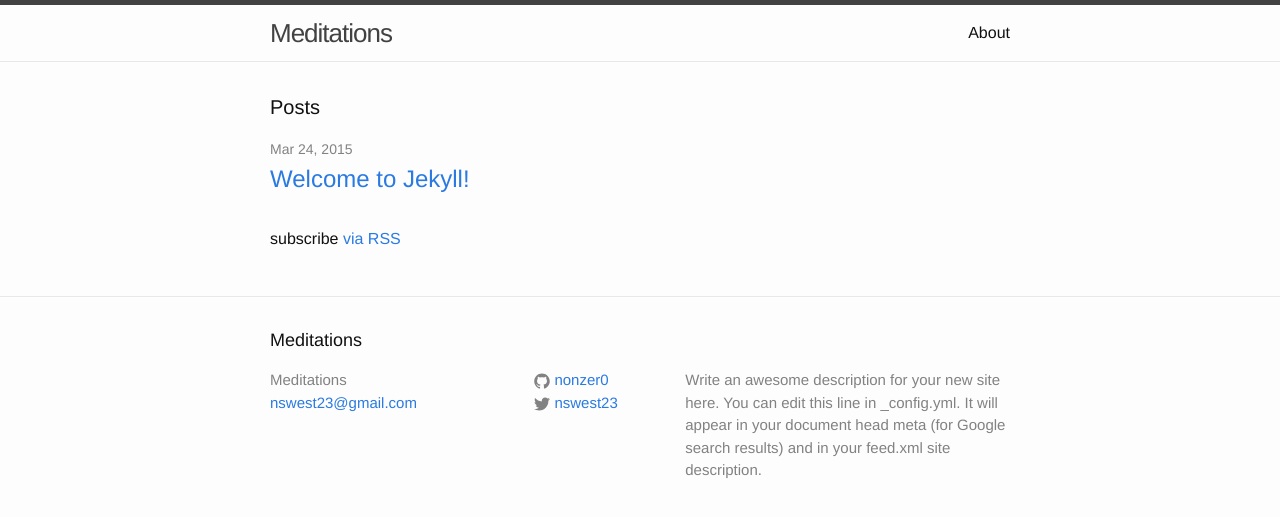
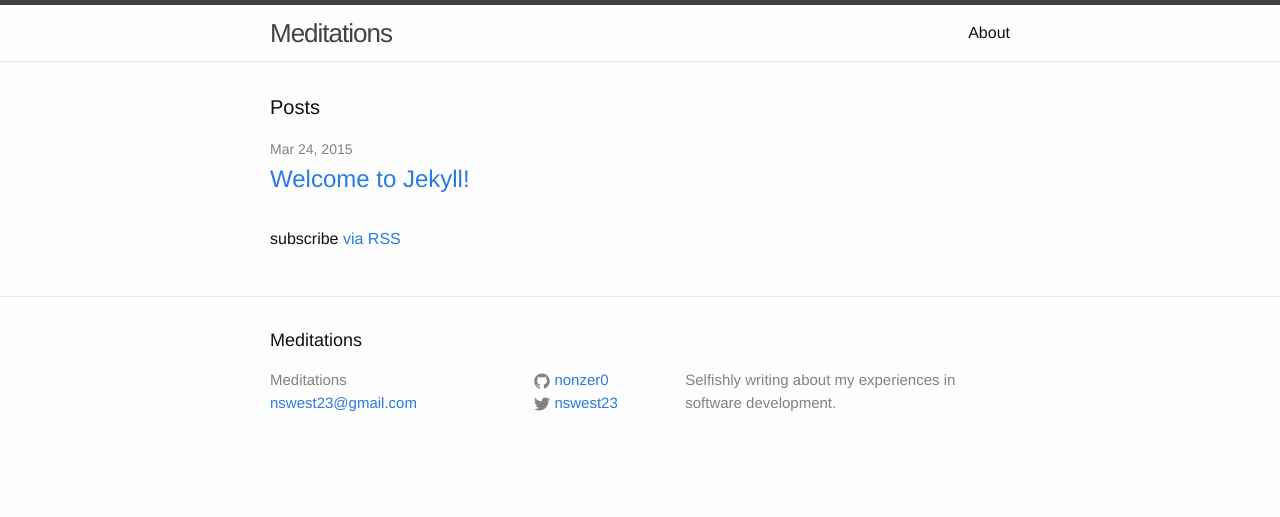
Before and after one commit to nonzer0/nonzer0.github.io, a Jekyll site: the page built from index.html, in a window 1280 px wide. Shown: the top 517 px of the page. Built offline with Jekyll 4.4.1, drawn with Linux system fonts in a browser that asks for light colours.

Commit message:
new descr

```diff
--- a/_config.yml
+++ b/_config.yml
@@ -2,9 +2,7 @@
 title: Meditations
 email: nswest23@gmail.com
 description: > # this means to ignore newlines until "baseurl:"
-  Write an awesome description for your new site here. You can edit this
-  line in _config.yml. It will appear in your document head meta (for
-  Google search results) and in your feed.xml site description.
+  Selfishly writing about my experiences in software development.
 baseurl: "" # the subpath of your site, e.g. /blog/
 url: "http://yourdomain.com" # the base hostname & protocol for your site
 twitter_username: nswest23
```
